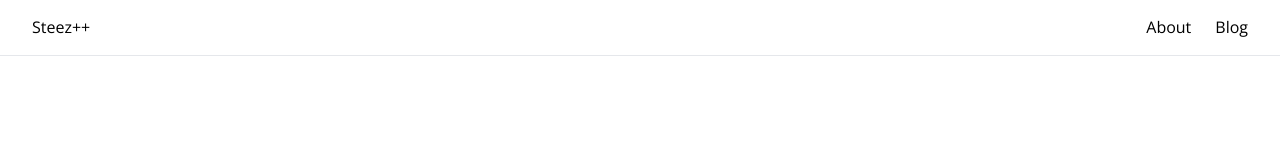
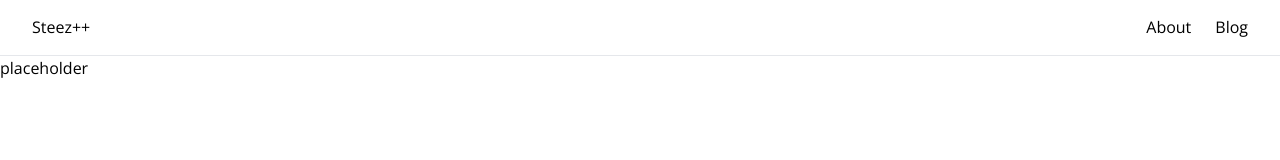
Before and after one commit to steezplusplus/Accessible-Web-Components, a Next.js app: page /blog/tabs in a window 1280 px wide. Shown: the top 160 px of the page. Built offline with nearby package versions, Linux system fonts and the light colour scheme.

Commit message:
fix: fix more stuff to test deployment to vercel

```diff
--- a/app/blog/tabs/page.tsx
+++ b/app/blog/tabs/page.tsx
@@ -1,57 +1,13 @@
 'use client';
-
-import React from 'react';
-
-const tabsProps: TabsProps = {
-  tabId: 'tabId',
-  tabs: [
-    {
-      name: 'tab 1',
-      section: <p>section 1</p>,
-    },
-    {
-      name: 'tab 2',
-      section: <p>section 2</p>,
-    },
-    {
-      name: 'tab 3',
-      section: <p>section 3</p>,
-    },
-  ],
-};
-
 export default function Page() {
   return (
-    <Tabs {...tabsProps} />
+    <Tabs />
   );
 }
-
-type TabsProps = {
-  tabId: string;
-  tabs: {
-    name: string;
-    section: React.ReactNode;
-  }[];
-};
-
 // TODO SHOW SECTION
-function Tabs(props: TabsProps) {
-  const { tabId, tabs } = props;
+function Tabs() {
+  // const { tabId, tabs } = props;
   return (
-    <ul>
-      {/* {
-        tabs.map((tab, i) => {
-          const { name, section } = tab;
-          return (
-            <li key={`${name}-${i}`}>
-              <label>
-                {name}
-                <input type="radio" name={tabId} />
-              </label>
-            </li>
-          );
-        })
-      } */}
-    </ul>
+    <h1>placeholder</h1>
   );
 }
```
Also changed, not shown: .eslintrc.json.
